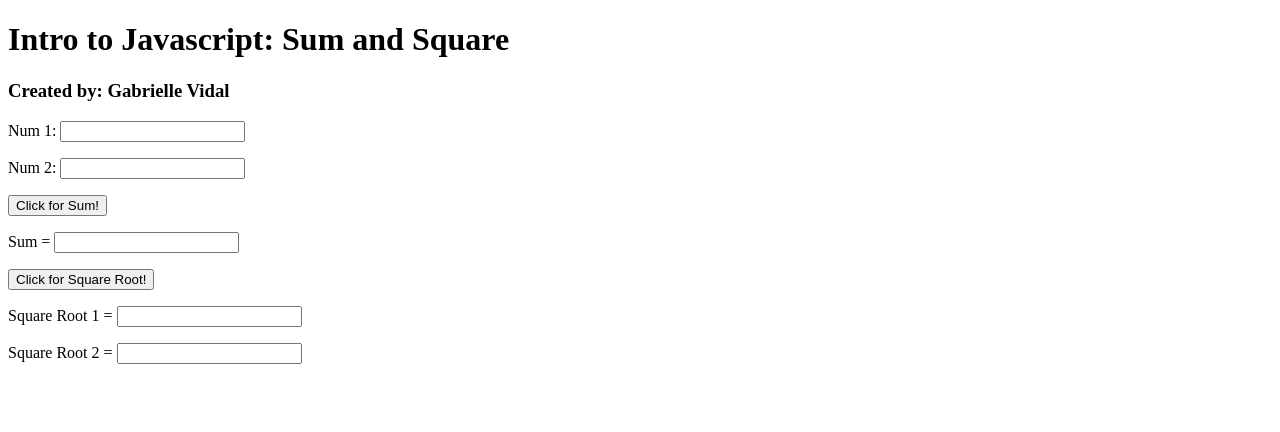
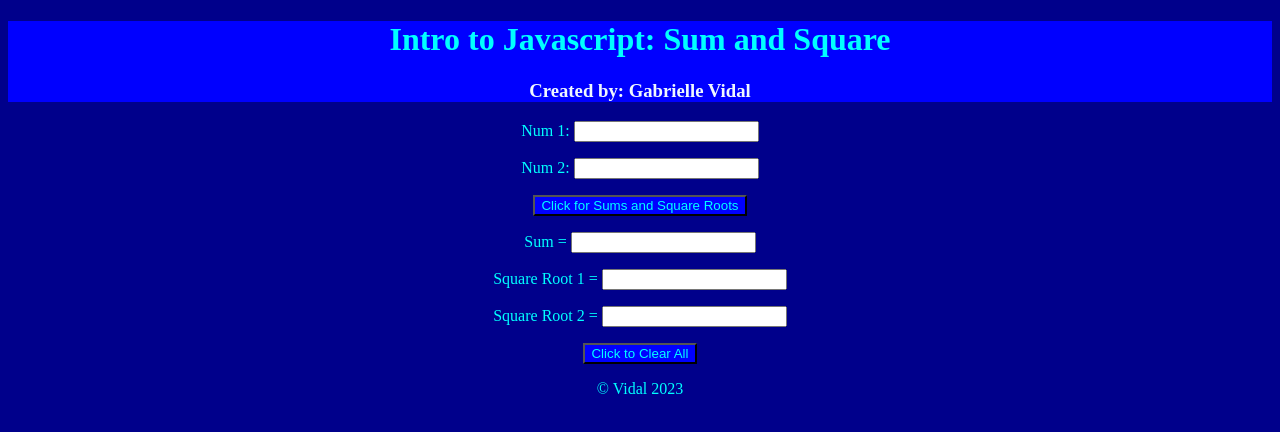
Before and after one commit to SolomonV01/PROG-340, a plain HTML site: page Week2/index.html in a window 1280 px wide. Drawn offline with Linux system fonts and the light colour scheme.

Commit message:
cssedit1

```diff
--- a/Week2/index.html
+++ b/Week2/index.html
@@ -20,19 +20,20 @@
             <p>Num 1: <input id="numberOne"></p>
             <p>Num 2: <input id="numberTwo"></p>
 
-            <button onclick="sumNum()">Click for Sum!</button>
+            <button onclick="sumNumSquareNum()">Click for Sums and Square Roots</button>
+
             <p>Sum = <input id="sumAnswer"></p>
-
-            <button onclick="squareNum()">Click for Square Root!</button>
             <p>Square Root 1 = <input id="sqrtAnswerOne"></p>
             <p>Square Root 2 = <input id="sqrtAnswerTwo"></p>
+
+            <button onclick="clearAll()">Click to Clear All</button>
         </div>
     </main>
 
 
 
     <footer>
-
+        <p>&copy; Vidal 2023</p>
     </footer>
 
     <script src="main.js"></script>
--- a/Week2/main.js
+++ b/Week2/main.js
@@ -1,20 +1,12 @@
-function sumNum()
+function sumNumSquareNum()
 {
-    let numberOne, numberTwo, sum;
+    let numberOne, numberTwo, sum, squareRootOne, squareRootTwo;
 
     numberOne = parseInt(document.getElementById("numberOne").value);
     numberTwo = parseInt(document.getElementById("numberTwo").value);
 
     sum = numberOne + numberTwo;
     document.getElementById("sumAnswer").value = sum;
-}
-
-function squareNum()
-{
-    let numberOne, numberTwo, squareRootOne, squareRootTwo;
-
-    numberOne = parseInt(document.getElementById("numberOne").value);
-    numberTwo = parseInt(document.getElementById("numberTwo").value);
 
     squareRootOne = Math.sqrt(numberOne);
     document.getElementById("sqrtAnswerOne").value = squareRootOne;
@@ -22,3 +14,12 @@ function squareNum()
     squareRootTwo = Math.sqrt(numberTwo);
     document.getElementById("sqrtAnswerTwo").value = squareRootTwo;
 }
+
+function clearAll()
+{
+    document.getElementById("numberOne").value = "";
+    document.getElementById("numberTwo").value = "";
+    document.getElementById("sumAnswer").value = "";
+    document.getElementById("sqrtAnswerOne").value = "";
+    document.getElementById("sqrtAnswerTwo").value = "";
+}
--- a/Week2/style.css
+++ b/Week2/style.css
@@ -0,0 +1,28 @@
+*{
+    text-align: center;
+}
+
+body{
+    background-color: darkblue;
+}
+
+header{
+    background-color: blue;
+}
+
+h1{
+    color: cyan;
+}
+
+h3{
+    color: aliceblue;
+}
+
+p{
+    color:cyan
+}
+
+button{
+    color:aqua;
+    background-color: blue;
+}
```
